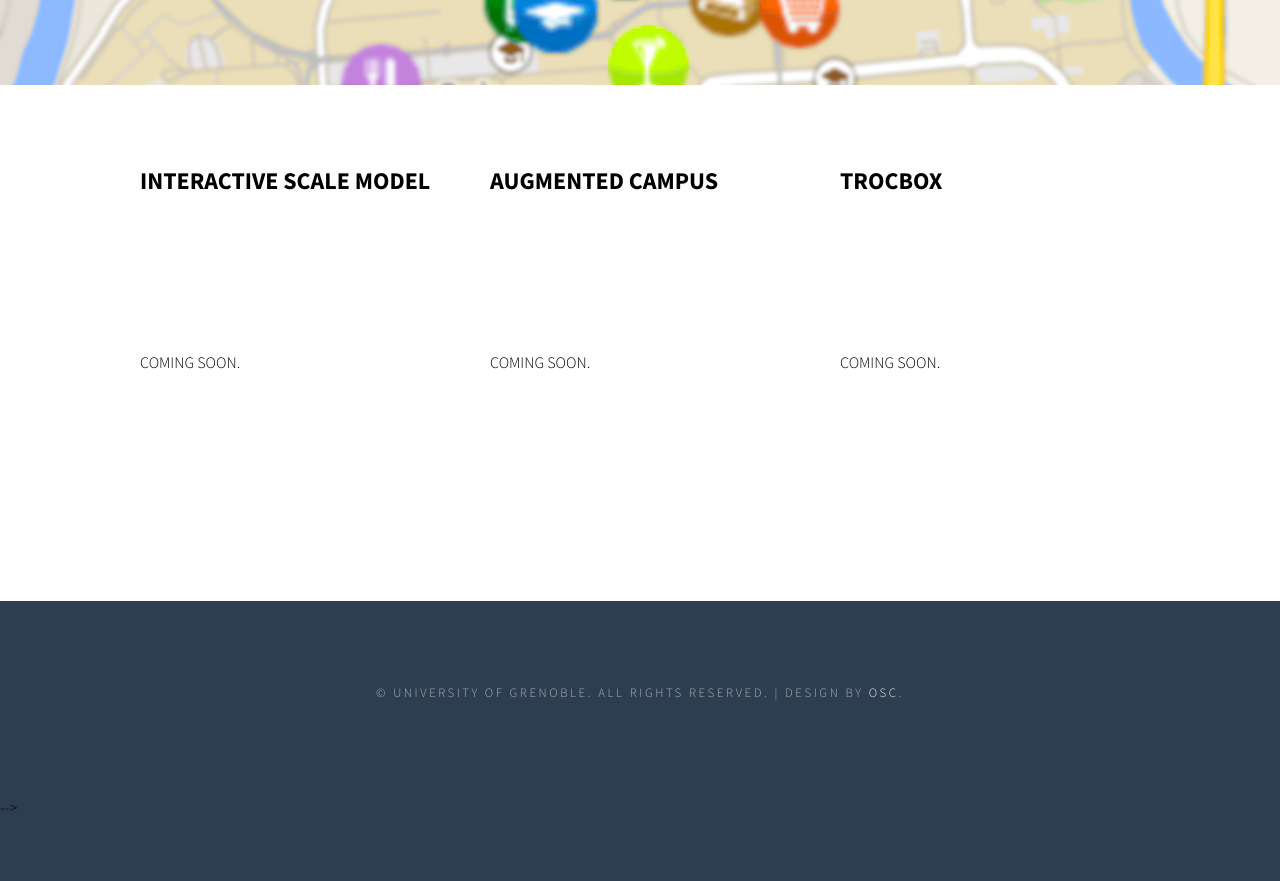
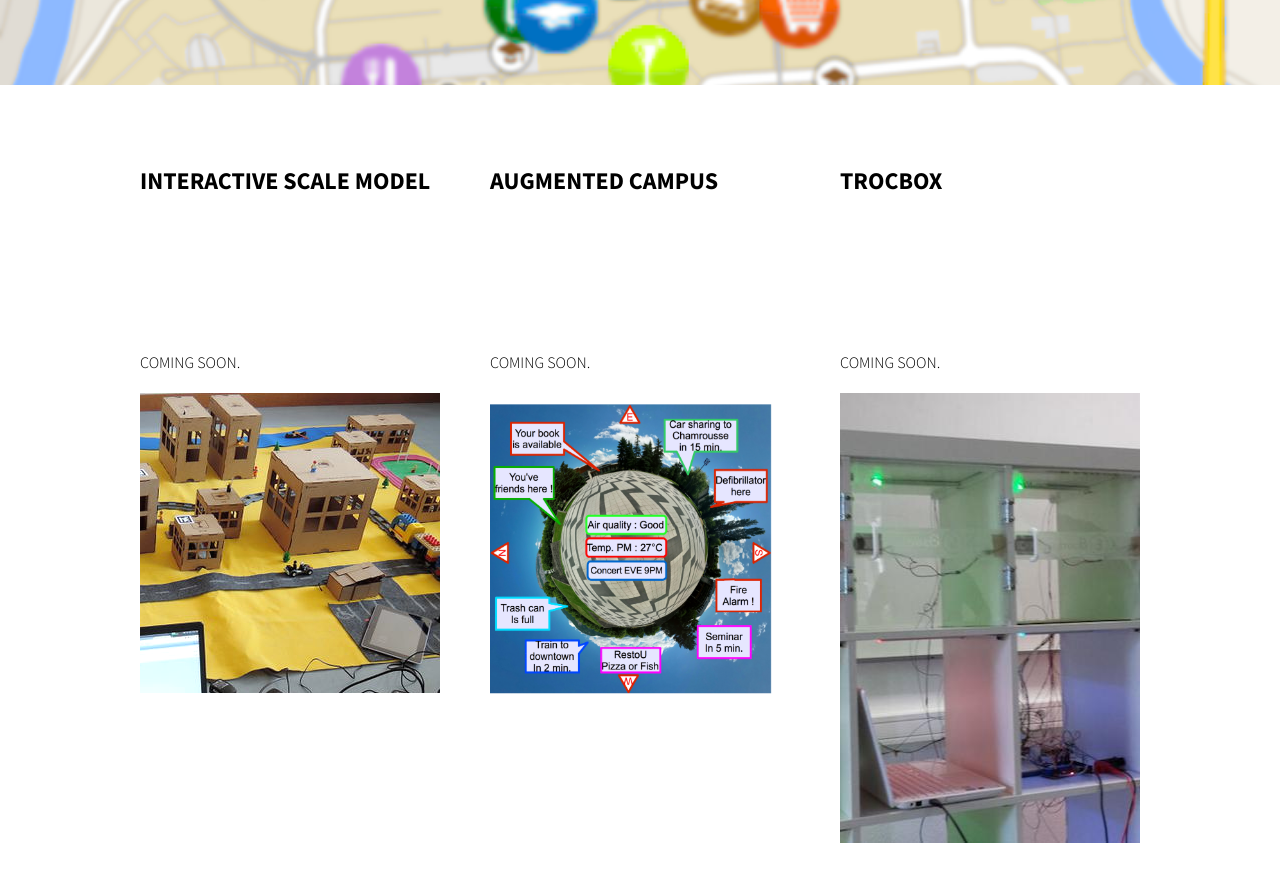
Before and after one commit to opensmartcampus/opensmartcampus.github.io, a plain HTML site: page projects.html in a window 1280 px wide. Shown: the part 159-1040 px from the top of the page. Before the commit the page ends 976 px from the top, so only its background shows below. Drawn offline with Linux system fonts and the light colour scheme.

Commit message:
add projects

```diff
--- a/projects.html
+++ b/projects.html
@@ -62,14 +62,19 @@
 
 <div class="boxA">
   <p>Coming Soon.</p>
+  <img src="images/objects.png" width="300" height="300" alt="" />
+
 </div>
 
 <div class="boxB">
   <p>Coming Soon.</p>
+    <img src="images/services.png" width="300" height="450" alt="" />
+
 </div>
 
 <div class="boxC">
   <p>Coming Soon.</p>
+  <img src="images/trocbox.jpg" width="300" height="450" alt="" />
 </div>
 </div>
 
```
Also changed, not shown: images/trocbox.jpg (added).
